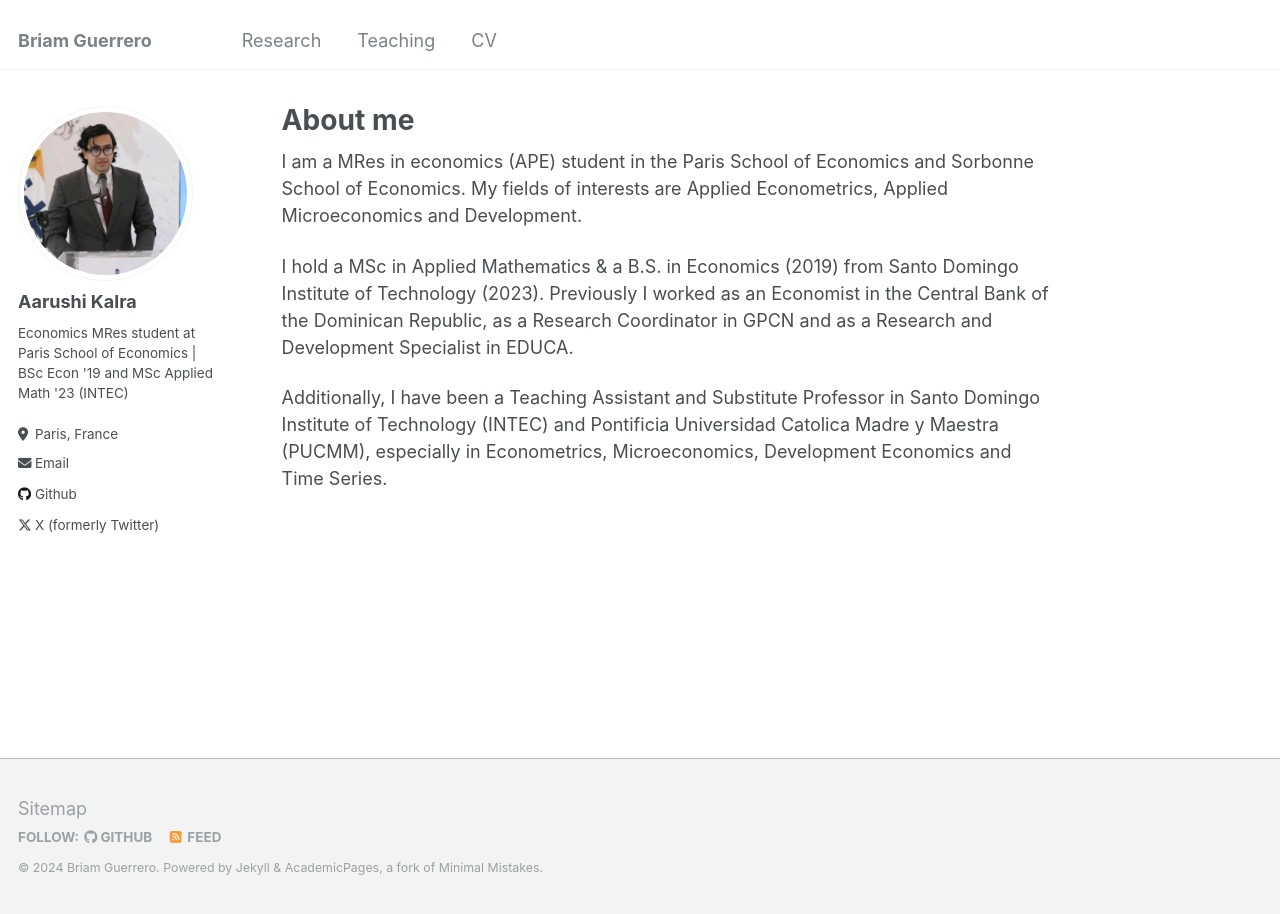
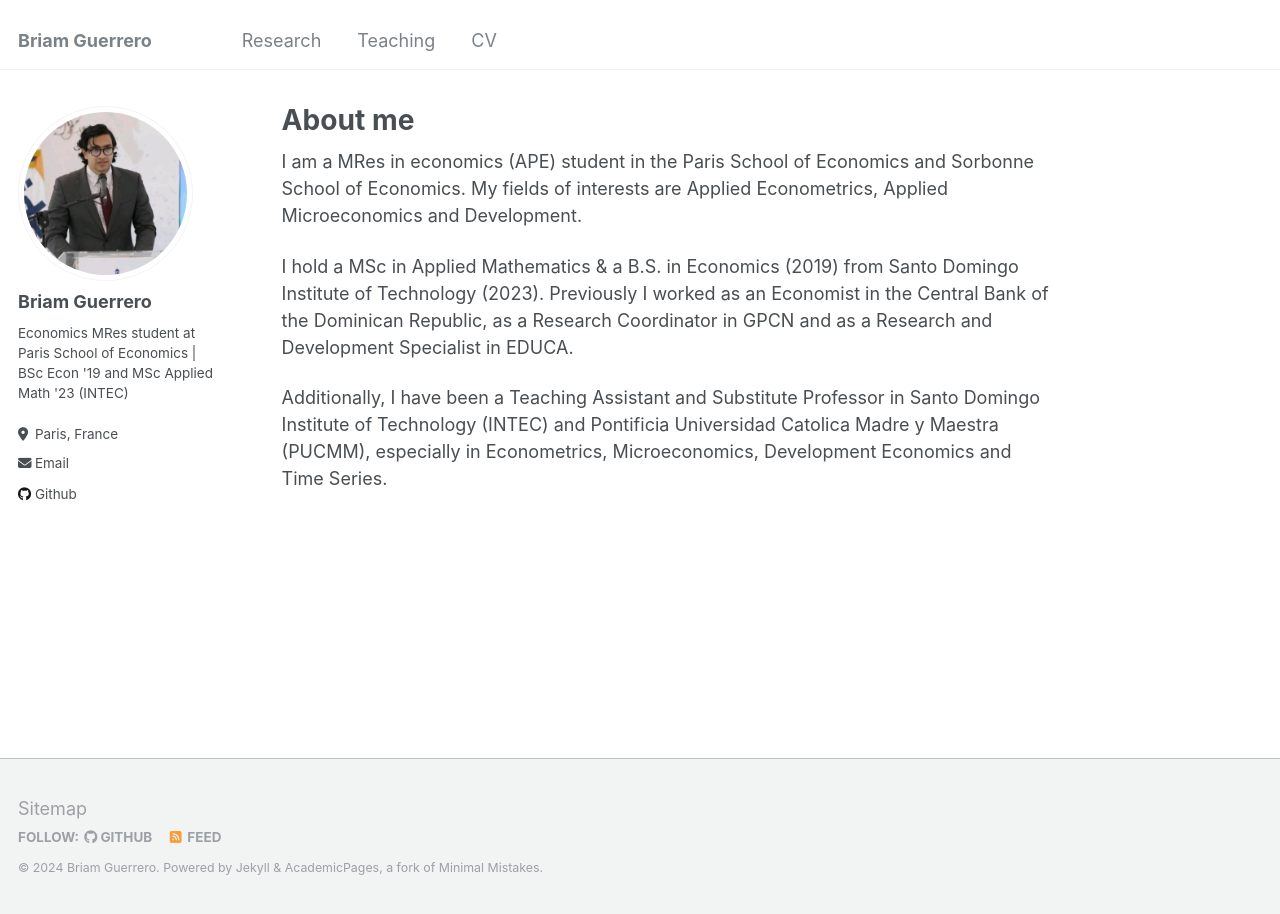
Before and after one commit to briamguerrerob/briamguerrerob.github.io, a Jekyll site: the page built from _pages/about.md, in a window 1280 px wide. Built offline with Jekyll 4.4.1, drawn with Linux system fonts in a browser that asks for light colours.

Commit message:
Update _config.yml

```diff
--- a/_config.yml
+++ b/_config.yml
@@ -81,7 +81,7 @@ yandex_site_verification :
 
 # Site Author
 author:
-  name             : "Aarushi Kalra"
+  name             : "Briam Guerrero"
   avatar           : "profile.jpeg"
   bio              : "Economics MRes student at Paris School of Economics | BSc Econ '19 and MSc Applied Math '23 (INTEC)"
   location         : "Paris, France"
@@ -109,7 +109,7 @@ author:
   stackoverflow    : # http://stackoverflow.com/users/123456/username
   steam            :
   tumblr           :
-  twitter          : "GuerreroBatista"
+  twitter          :
   vine             :
   weibo            :
   xing             :
```
